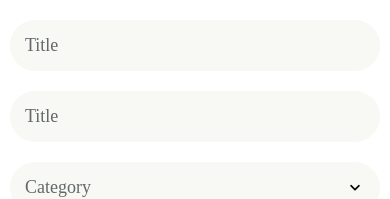
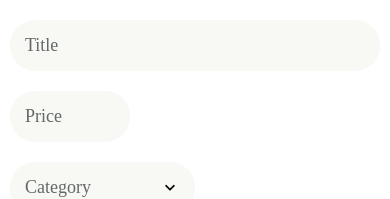
Before and after one commit to lizzykerrigan/DoneWithIt, a React Native app: screen / in a window 390 px wide. Shown: the top 199 px of the page. Built offline with nearby package versions, Linux system fonts and the light colour scheme.

Commit message:
add width prop for inputs

```diff
--- a/app/components/AppPicker/AppPicker.js
+++ b/app/components/AppPicker/AppPicker.js
@@ -20,13 +20,14 @@ const AppPicker = ({
   onSelectItem,
   placeholder,
   selectedItem,
+  width = "100%",
 }) => {
   const [modalVisible, setModalVisible] = useState(false);
 
   return (
     <>
       <TouchableWithoutFeedback onPress={() => setModalVisible(true)}>
-        <View style={styles.container}>
+        <View style={[styles.container, { width }]}>
           {icon && (
             <MaterialCommunityIcons
               name={icon}
@@ -76,7 +77,6 @@ const styles = StyleSheet.create({
     backgroundColor: defaultStyles.colors.lightGrey,
     borderRadius: 25,
     flexDirection: "row",
-    width: "100%",
     padding: 15,
     marginVertical: 10,
   },
--- a/app/components/AppTextInput/AppTextInput.js
+++ b/app/components/AppTextInput/AppTextInput.js
@@ -4,9 +4,9 @@ import { MaterialCommunityIcons } from "@expo/vector-icons";
 
 import defaultStyles from "../../config/defaultStyles";
 
-const AppTextInput = ({ icon, ...textInputProps }) => {
+const AppTextInput = ({ icon, width = "100%", ...textInputProps }) => {
   return (
-    <View style={styles.container}>
+    <View style={[styles.container, { width }]}>
       {icon && (
         <MaterialCommunityIcons
           name={icon}
@@ -31,7 +31,6 @@ const styles = StyleSheet.create({
     backgroundColor: defaultStyles.colors.lightGrey,
     borderRadius: 25,
     flexDirection: "row",
-    width: "100%",
     padding: 15,
     marginVertical: 10,
   },
--- a/app/components/forms/AppFormField/AppFormField.js
+++ b/app/components/forms/AppFormField/AppFormField.js
@@ -5,13 +5,14 @@ import { useFormikContext } from "formik";
 import AppTextInput from "../../AppTextInput";
 import ErrorMessage from "../ErrorMessage";
 
-const AppFormField = ({ name, ...formFieldProps }) => {
+const AppFormField = ({ name, width, ...formFieldProps }) => {
   const { setFieldTouched, handleChange, errors, touched } = useFormikContext();
   return (
     <>
       <AppTextInput
         onChangeText={handleChange(name)}
         onBlur={() => setFieldTouched(name)}
+        width={width}
         {...formFieldProps}
       />
 
--- a/app/components/forms/AppFormPicker/AppFormPicker.js
+++ b/app/components/forms/AppFormPicker/AppFormPicker.js
@@ -4,7 +4,7 @@ import { useFormikContext } from "formik";
 import AppPicker from "../../AppPicker";
 import ErrorMessage from "../ErrorMessage";
 
-const AppFormPicker = ({ items, name, placeholder }) => {
+const AppFormPicker = ({ items, name, placeholder, width }) => {
   const { errors, setFieldValue, touched, values } = useFormikContext();
 
   return (
@@ -14,6 +14,7 @@ const AppFormPicker = ({ items, name, placeholder }) => {
         onSelectItem={(item) => setFieldValue(name, item)}
         placeholder={placeholder}
         selectedItem={values[name]}
+        width={width}
       />
       <ErrorMessage error={errors[name]} visible={touched[name]} />
     </>
--- a/app/screens/ListingEditScreen.js
+++ b/app/screens/ListingEditScreen.js
@@ -40,13 +40,15 @@ const ListingEditScreen = () => {
         <AppFormField
           keyboardType="numeric"
           maxLength={8}
-          name="Title"
-          placeholder="Title"
+          name="price"
+          placeholder="Price"
+          width={120}
         />
         <AppFormPicker
           items={categories}
           name="category"
           placeholder="Category"
+          width="50%"
         />
         <AppFormField
           maxLength={255}
```
